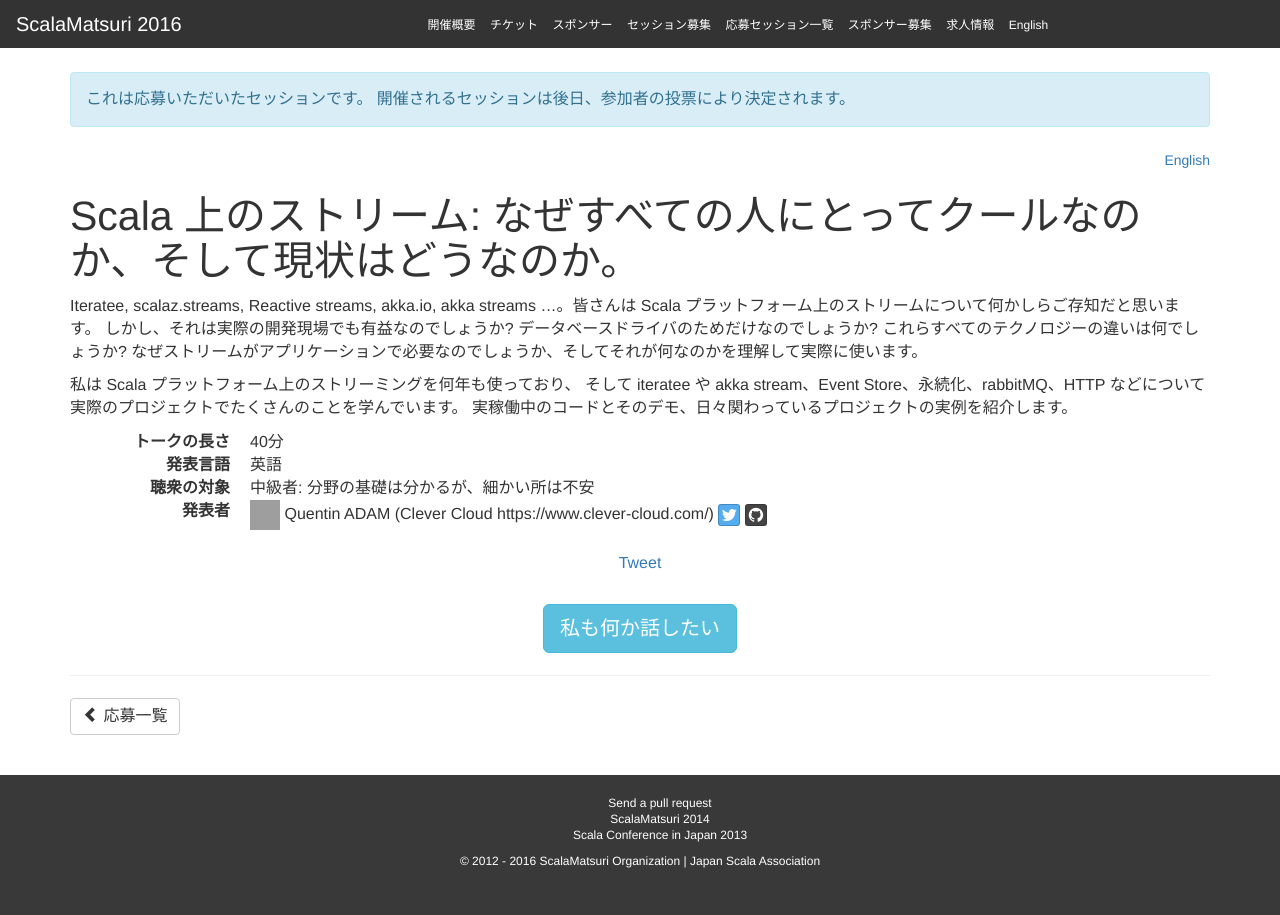
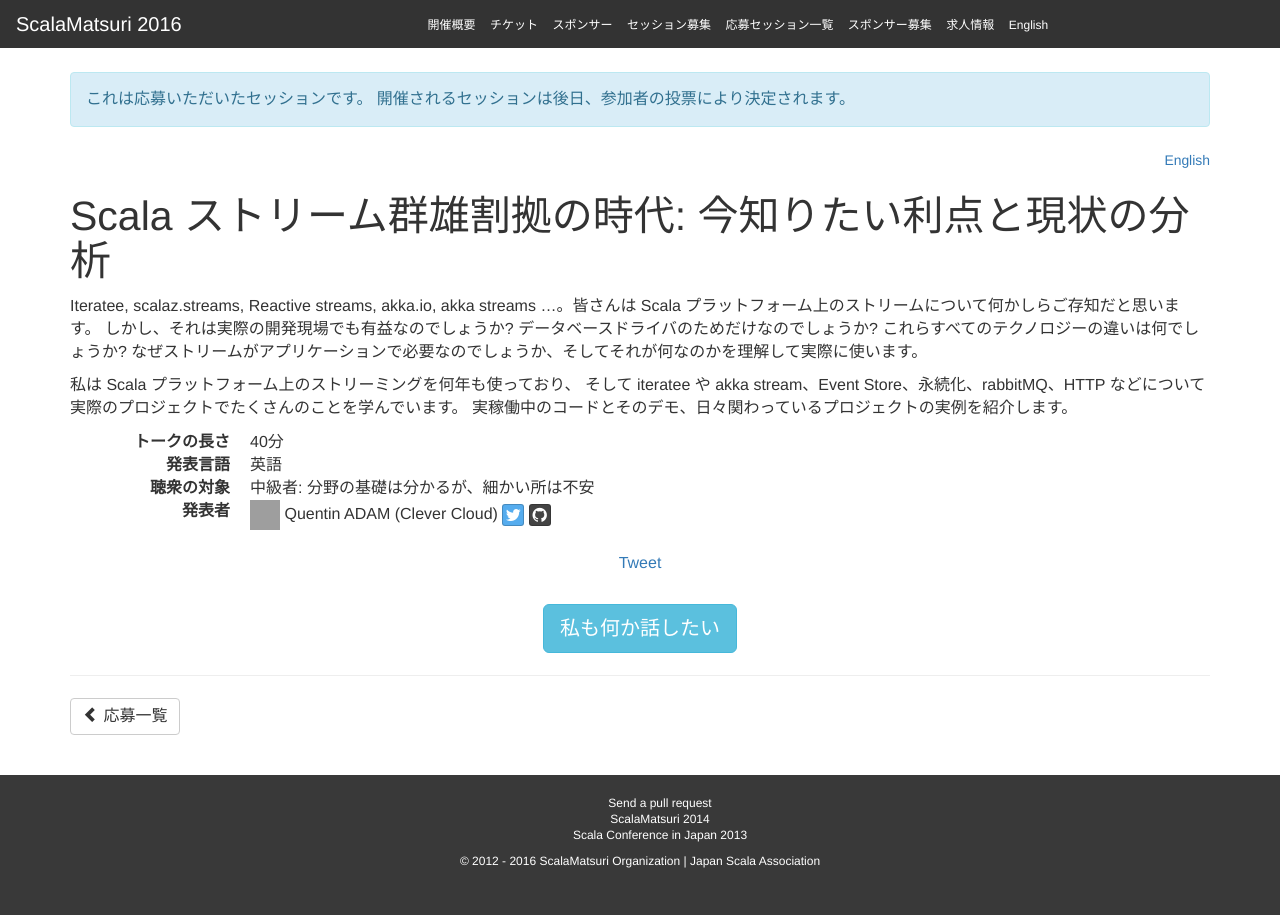
Before and after one commit to scalajp/2016.scalamatsuri.org, a Jekyll site: the page built from _candidates_ja/QuentinADAM_1.html, in a window 1280 px wide. Built offline with Jekyll 4.4.1, drawn with Linux system fonts in a browser that asks for light colours; nearby versions of some CDN libraries; comment, search, counter and statistics services are not loaded; grey boxes are pictures that could not be loaded.

Commit message:
Updated.

```diff
--- a/_candidates_en/QuentinADAM_1.html
+++ b/_candidates_en/QuentinADAM_1.html
@@ -6,12 +6,12 @@ audience: Intermediate
 language: English
 twitter: waxzce
 github: waxzce
-icon: http://i.imgur.com/qK6XAfrs.jpg
-organization: Clever Cloud  https://www.clever-cloud.com/
+icon: http://i.imgur.com/GGGmw5z.jpg
+organization: Clever Cloud
 ---
 <p>
 Everybody has something about streams on scala platform : Iteratee, scalaz.streams, Reactive streams, akka.io, akka streams…
-But is it usefull for day to day developper job? Is it only for database drivers? What is the differences between all this technologies?
+But is it useful for day to day developper job? Is it only for database drivers? What is the differences between all this technologies?
 So, why you need streams in your app, understand what is it and use it in real world.
 <p>
 <p>
--- a/_candidates_ja/QuentinADAM_1.html
+++ b/_candidates_ja/QuentinADAM_1.html
@@ -1,13 +1,13 @@
 ---
 name: Quentin ADAM
-title: "Scala 上のストリーム: なぜすべての人にとってクールなのか、そして現状はどうなのか。"
+title: "Scala ストリーム群雄割拠の時代: 今知りたい利点と現状の分析"
 length: 40
 audience: Intermediate
 language: English
 twitter: waxzce
 github: waxzce
-icon: http://i.imgur.com/qK6XAfrs.jpg
-organization: Clever Cloud  https://www.clever-cloud.com/
+icon: http://i.imgur.com/GGGmw5z.jpg
+organization: Clever Cloud
 ---
 <p>
 Iteratee, scalaz.streams, Reactive streams, akka.io, akka streams …。皆さんは Scala プラットフォーム上のストリームについて何かしらご存知だと思います。
```
